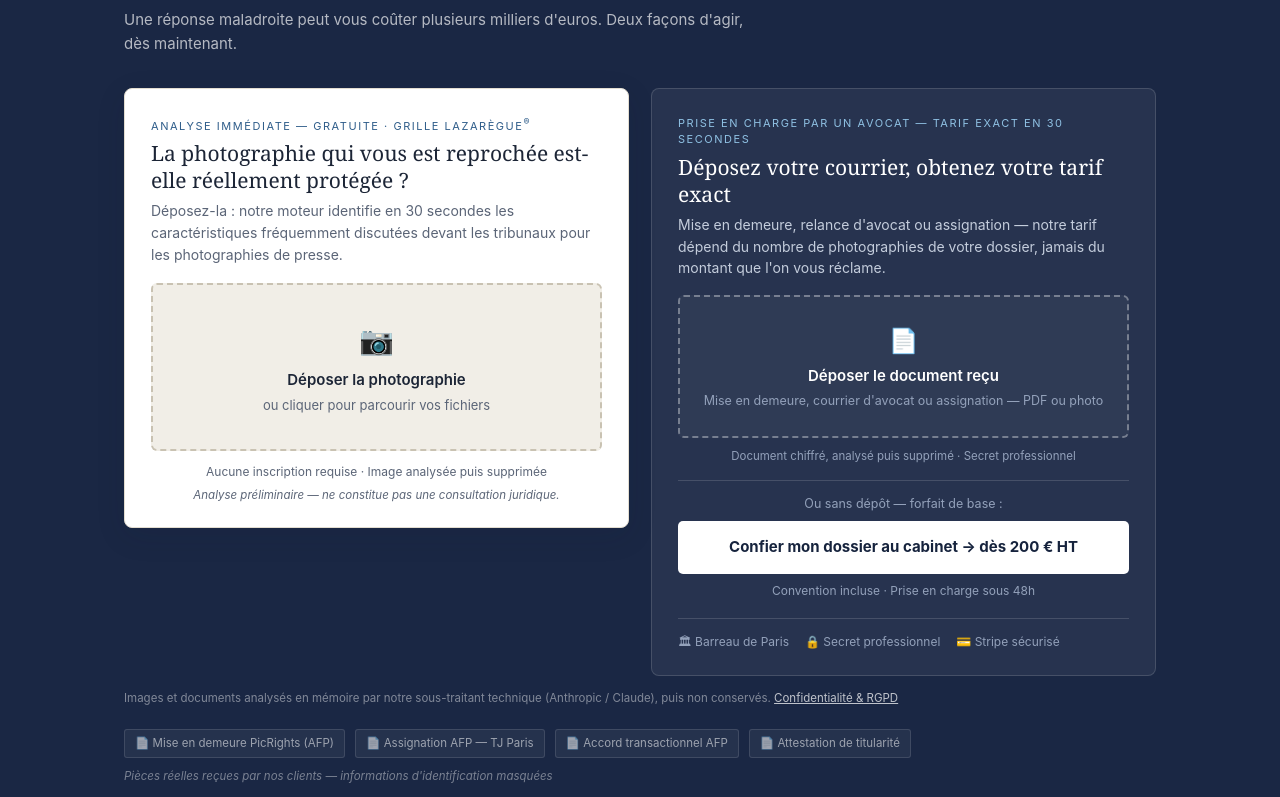
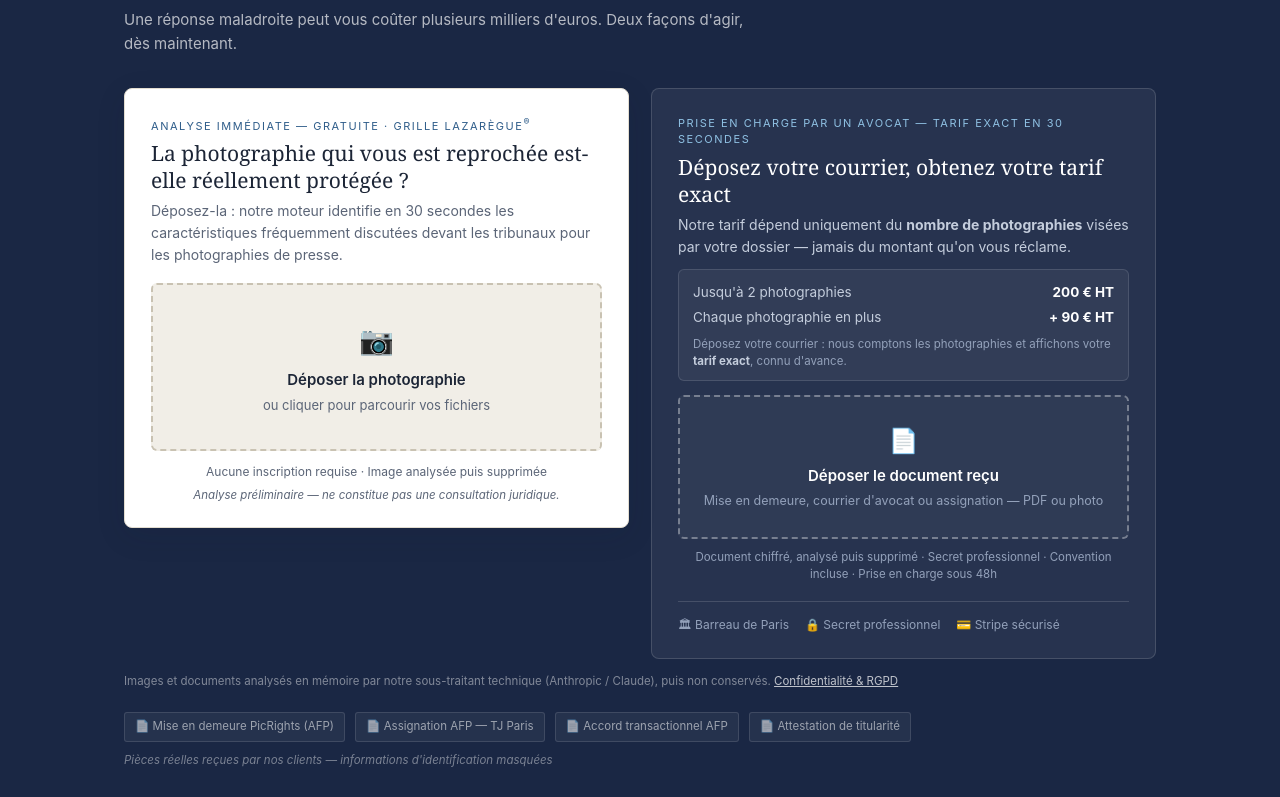
Before and after one commit to Alexandre127/lazaregue-site-picrights, a Next.js app: page /litige-afp-picrights in a window 1280 px wide. Shown: the part 363-1160 px from the top of the page. Built offline with nearby package versions, Linux system fonts and the light colour scheme.

Commit message:
Devis: retire l'option sans dépôt, clarifie la grille tarifaire

```diff
--- a/app/components/HeroAnalyseur.js
+++ b/app/components/HeroAnalyseur.js
@@ -308,7 +308,12 @@ function DevisInstantane() {
       {etat === 'idle' && (
         <>
           <h2 style={{ fontFamily: serif, fontSize: 21, fontWeight: 500, lineHeight: 1.3, margin: '0 0 6px' }}>Déposez votre courrier, obtenez votre tarif exact</h2>
-          <p style={{ fontFamily: sans, fontSize: 14, color: '#c4cddc', lineHeight: 1.55, margin: '0 0 16px' }}>Mise en demeure, relance d&apos;avocat ou assignation — notre tarif dépend du nombre de photographies de votre dossier, jamais du montant que l&apos;on vous réclame.</p>
+          <p style={{ fontFamily: sans, fontSize: 14, color: '#c4cddc', lineHeight: 1.55, margin: '0 0 12px' }}>Notre tarif dépend uniquement du <strong>nombre de photographies</strong> visées par votre dossier — jamais du montant qu&apos;on vous réclame.</p>
+          <div style={{ background: 'rgba(255,255,255,0.05)', border: '1px solid rgba(255,255,255,0.12)', borderRadius: 6, padding: '10px 14px', marginBottom: 14 }}>
+            <div style={{ display: 'flex', justifyContent: 'space-between', fontFamily: sans, fontSize: 13.5, padding: '2px 0' }}><span style={{ color: '#c4cddc' }}>Jusqu&apos;à 2 photographies</span><span style={{ fontWeight: 700 }}>200 € HT</span></div>
+            <div style={{ display: 'flex', justifyContent: 'space-between', fontFamily: sans, fontSize: 13.5, padding: '2px 0' }}><span style={{ color: '#c4cddc' }}>Chaque photographie en plus</span><span style={{ fontWeight: 700 }}>+ 90 € HT</span></div>
+            <div style={{ fontFamily: sans, fontSize: 11.5, color: '#93a1ba', marginTop: 7, lineHeight: 1.5 }}>Déposez votre courrier : nous comptons les photographies et affichons votre <strong style={{ color: '#c4cddc' }}>tarif exact</strong>, connu d&apos;avance.</div>
+          </div>
           <div
             onClick={() => inputRef.current?.click()}
             onDragOver={(e) => { e.preventDefault(); setSurvol(true) }}
@@ -321,12 +326,7 @@ function DevisInstantane() {
             <div style={{ fontFamily: sans, fontSize: 12.5, color: '#93a1ba', marginTop: 4 }}>Mise en demeure, courrier d&apos;avocat ou assignation — PDF ou photo</div>
           </div>
           <input ref={inputRef} type="file" accept="application/pdf,image/*" style={{ display: 'none' }} onChange={(e) => lancer(e.target.files?.[0])} />
-          <p style={{ fontFamily: sans, fontSize: 11.5, color: '#93a1ba', textAlign: 'center', margin: '10px 0 14px' }}>Document chiffré, analysé puis supprimé · Secret professionnel</p>
-          <div style={{ borderTop: '1px solid rgba(255,255,255,0.14)', paddingTop: 14 }}>
-            <p style={{ fontFamily: sans, fontSize: 12.5, color: '#93a1ba', margin: '0 0 8px', textAlign: 'center' }}>Ou sans dépôt — forfait de base :</p>
-            {btnConfier('Confier mon dossier au cabinet → dès 200 € HT')}
-            <p style={{ fontFamily: sans, fontSize: 12, color: '#93a1ba', textAlign: 'center', margin: '8px 0 0' }}>Convention incluse · Prise en charge sous 48h</p>
-          </div>
+          <p style={{ fontFamily: sans, fontSize: 11.5, color: '#93a1ba', textAlign: 'center', margin: '10px 0 0', lineHeight: 1.5 }}>Document chiffré, analysé puis supprimé · Secret professionnel · Convention incluse · Prise en charge sous 48h</p>
         </>
       )}
 
```
